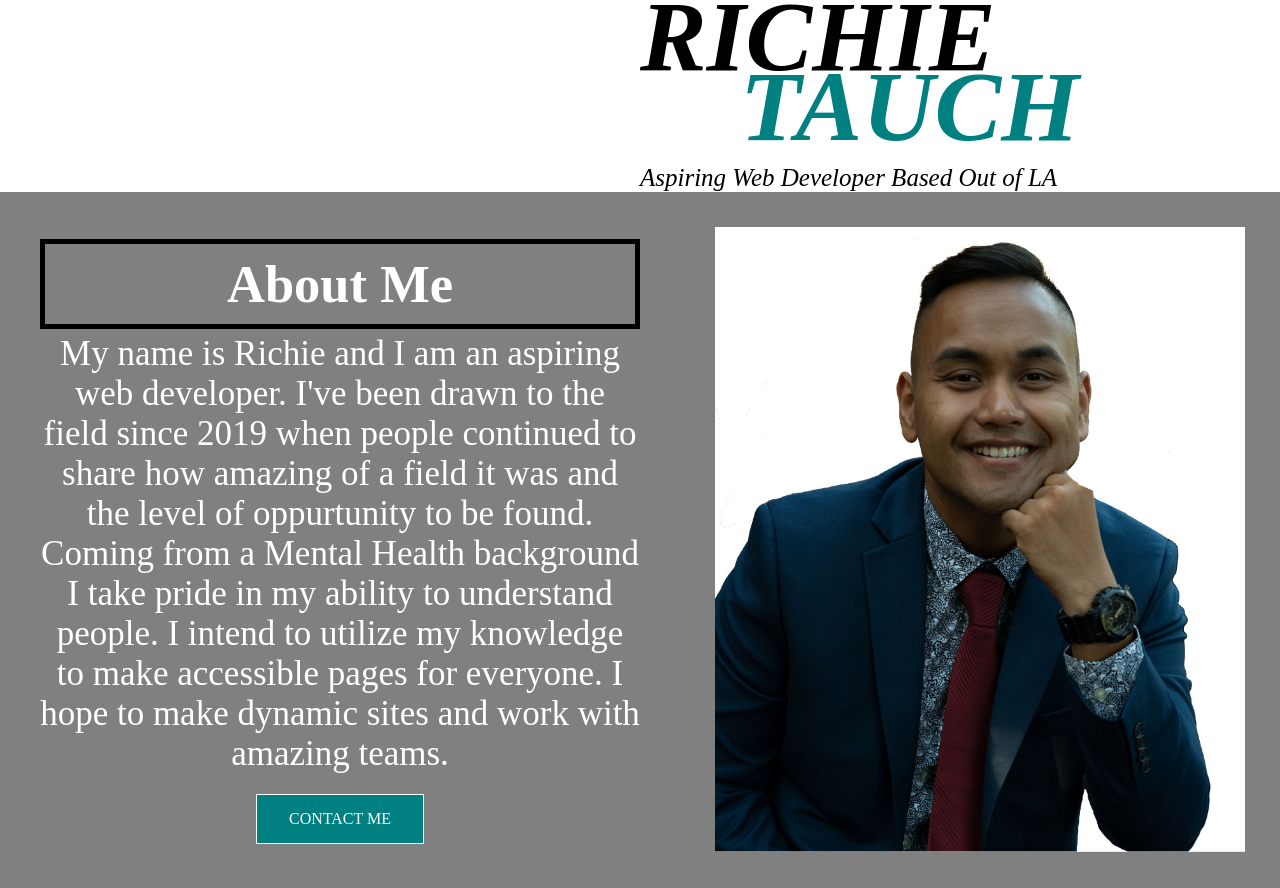
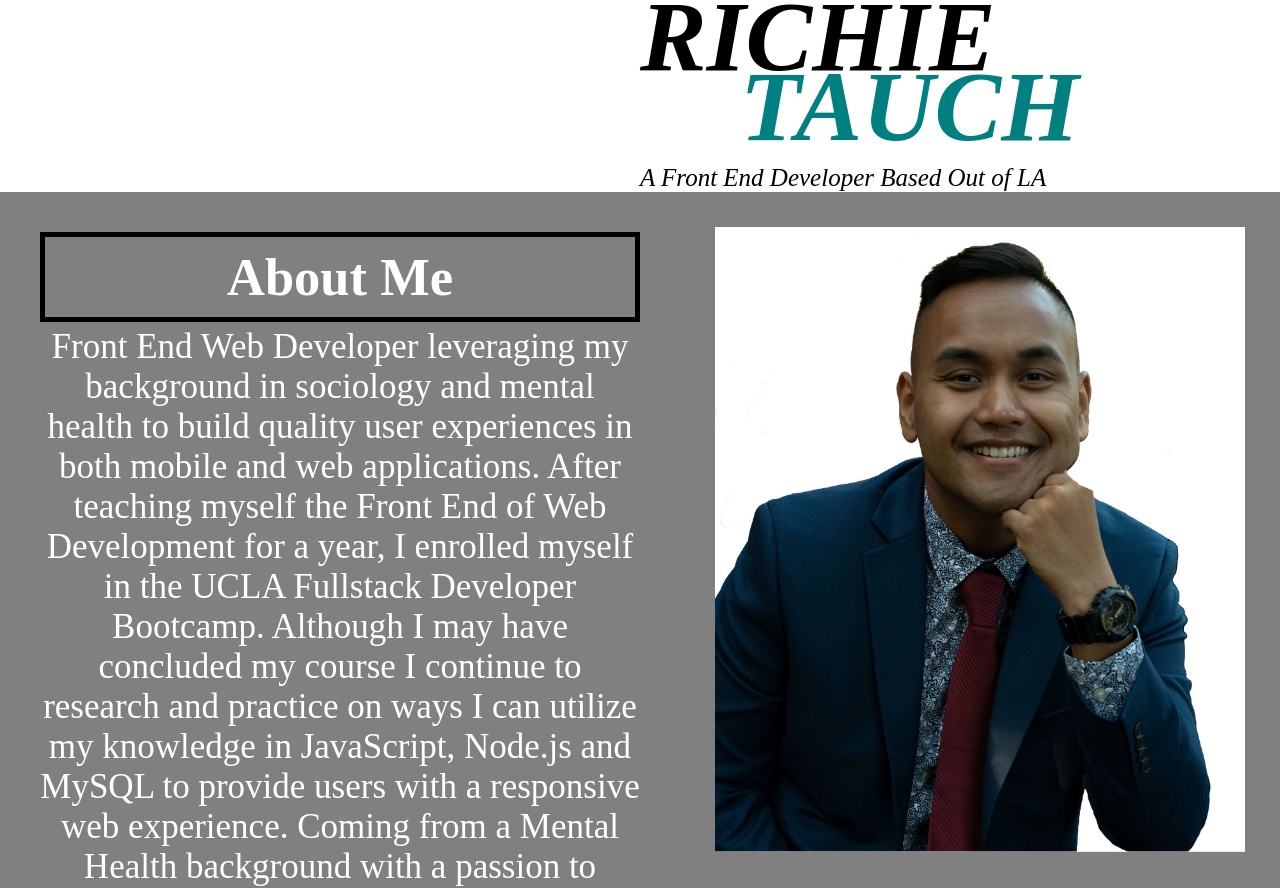
Before and after one commit to Rumtikitum/Portfolio, a website: page public/index.html in a window 1280 px wide. Shown: the part 89-977 px from the top of the page. Drawn offline with Linux system fonts and the light colour scheme.

Commit message:
fine tuning the language

```diff
--- a/public/index.html
+++ b/public/index.html
@@ -50,7 +50,7 @@
                 TAUCH
             </p>
             <p class="subtitle">
-                Aspiring Web Developer Based Out of LA
+                A Front End Developer Based Out of LA
             </p>
         </section>
     </div>
@@ -59,11 +59,13 @@
         <section class="para">
             <h2 class="about">About Me</h2>
             <p id="aboutme">
-                My name is Richie and I am an aspiring web developer. I've been drawn to the field since 2019 when people continued to share how amazing of a field it was and the level of oppurtunity to be found.
-                </br>
-                Coming from a Mental Health background I take pride in my ability to understand people. I intend to utilize my knowledge to make accessible pages for everyone. I hope to make dynamic sites and work with amazing teams.
+                Front End Web Developer leveraging my background in sociology and mental health to build quality user experiences in both mobile and web applications.
+                After teaching myself the Front End of Web Development for a year, I enrolled myself in the UCLA Fullstack Developer Bootcamp. Although I may have concluded my course
+                I continue to research and practice on ways I can utilize my knowledge in JavaScript, Node.js and MySQL to provide users with a responsive web experience.
+                Coming from a Mental Health background with a passion to serve, I am passionate about creating life-enhancing and inclusive user experiences. With my unique background I am well
+                positioned to add a lot to any teams culture and morale.
             </p>
-            <a href="mailto:rtauc001@gmail.com" class="button">CONTACT ME</a>
+            <a href="mailto:rtauc001@gmail.com" class="button">Lets Chat!</a>
         </section>
         <section class=chump>
             <img src="./assets/me4.JPG" id=m3 alt="ME" width="600px" height="auto" style="padding: 35px;">
```
